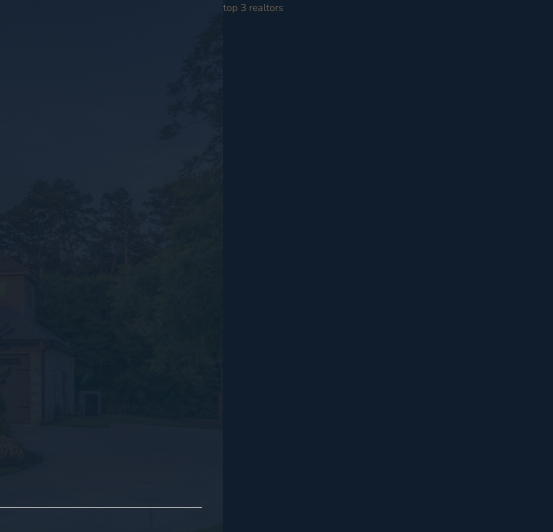
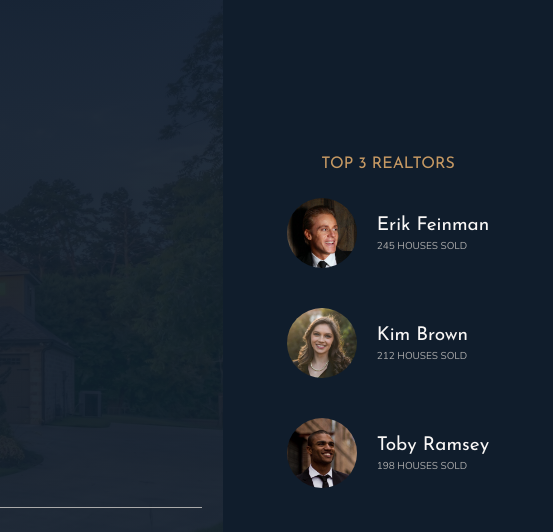
Before and after one commit to diegolopes98/nexter, a website: page index.html in a window 1280 px wide. Shown: the top 532 px of the page, 727-1280 px from the left. Drawn offline with nearby package versions, Linux system fonts and the light colour scheme; files that its build step writes are made by us from their sources.

Commit message:
add top realtors section layout

```diff
--- a/index.html
+++ b/index.html
@@ -31,7 +31,28 @@
       </header>
 
       <div class="realtors">
-        top 3 realtors
+        <h3 class="heading-3">Top 3 realtors</h3>
+        <div class="realtors__list">
+
+          <img src="img/realtor-1.jpeg" alt="Realtor 1" class="realtors__img">
+          <div class="realtors__details">
+            <h4 class="heading-4 heading-4--light">Erik Feinman</h4>
+            <p class="realtors__sold">245 houses sold</p>
+          </div>
+
+          <img src="img/realtor-2.jpeg" alt="Realtor 2" class="realtors__img">
+          <div class="realtors__details">
+            <h4 class="heading-4 heading-4--light">Kim Brown</h4>
+            <p class="realtors__sold">212 houses sold</p>
+          </div>
+
+          <img src="img/realtor-3.jpeg" alt="Realtor 3" class="realtors__img">
+          <div class="realtors__details">
+            <h4 class="heading-4 heading-4--light">Toby Ramsey</h4>
+            <p class="realtors__sold">198 houses sold</p>
+          </div>
+
+        </div>
       </div>
 
       <section class="features">
--- a/sass/_realtors.scss
+++ b/sass/_realtors.scss
@@ -1,4 +1,35 @@
 .realtors {
   background-color: $color-secondary;
   grid-column: col-start 7 / full-end;
+  padding: 3rem;
+  display: grid;
+  align-content: center;
+  justify-content: center;
+  justify-items: center;
+  grid-row-gap: 2rem;
+
+  &__list {
+    display: grid;
+    grid-template-columns: min-content max-content;
+    grid-row-gap: 5vh;
+    grid-column-gap: 2rem;
+    align-items: center;
+  }
+
+  &__details {
+
+  }
+
+  &__img {
+    width: 7rem;
+    border-radius: 50%;
+    display: block;
+  }
+
+  &__sold {
+    margin-top: -3px;
+    color: $color-grey-light-2;
+    text-transform: uppercase;
+  }
+
 }
```
